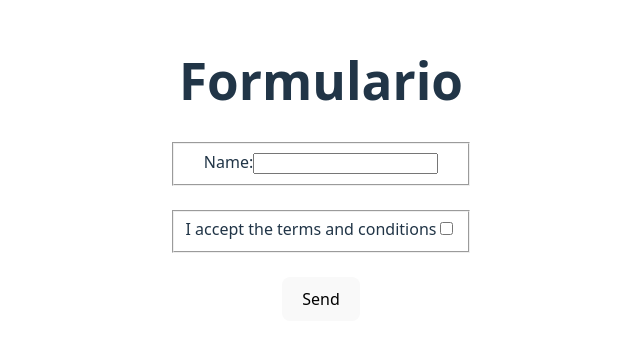
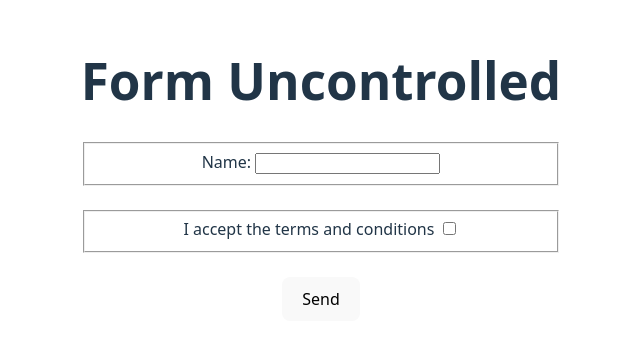
Before and after one commit to bryanribero/react-febrero, a React (Vite) app: page / in a window 1280 px wide. Shown: the part 231-574 px from the top of the page, without its empty margins (319-959 px from the left). Built offline with nearby package versions, Linux system fonts and the light colour scheme.

Commit message:
Creando formulario sencillo uncontrolled usando useRef

```diff
--- a/src/App.jsx
+++ b/src/App.jsx
@@ -13,13 +13,15 @@ import Comidas from './component/Comidas.jsx'
 import FetchPokemon from './component/FetchPokemon.jsx'
 import Form from './component/Form.jsx'
 import FormControlled from './component/FormControlled.jsx'
+import FormUncontrolled from './component/FormUncontrolled.jsx'
 
 function App() {
   return (
     <>
       <ThemeProvider>
         <UserProvider>
-          <FormControlled />
+          <FormUncontrolled />
+          {/* <FormControlled /> */}
           {/* <Form /> */}
           {/* <FetchPokemon /> */}
           {/* <Comidas />
--- /dev/null
+++ b/src/component/FormUncontrolled.jsx
@@ -0,0 +1,38 @@
+import { useRef } from 'react'
+
+export default function FormUncontrolled() {
+  const nameRef = useRef()
+  const checkboxRef = useRef(null)
+
+  function handlerSubmit(e) {
+    e.preventDefault()
+
+    console.log(`${nameRef.current.value}, ${checkboxRef.current.checked}`)
+  }
+  return (
+    <>
+      <form onSubmit={handlerSubmit}>
+        <h1>Form Uncontrolled</h1>
+        <fieldset>
+          <label htmlFor="name">
+            Name: <input type="text" name="name" id="name" ref={nameRef} />
+          </label>
+        </fieldset>
+        <br />
+        <fieldset>
+          <label htmlFor="condition">
+            I accept the terms and conditions{' '}
+            <input
+              type="checkbox"
+              name="condition"
+              id="condition"
+              ref={checkboxRef}
+            />
+          </label>
+        </fieldset>
+        <br />
+        <button>Send</button>
+      </form>
+    </>
+  )
+}
```
